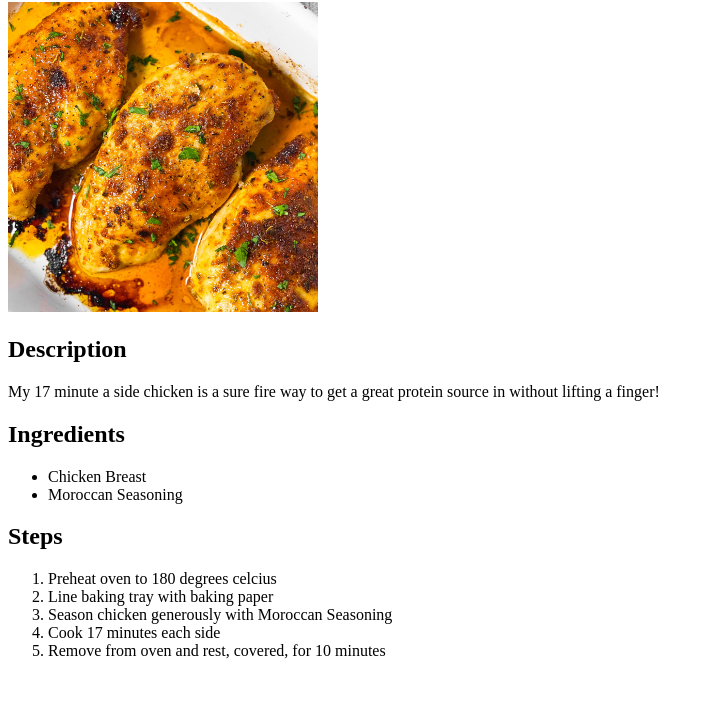
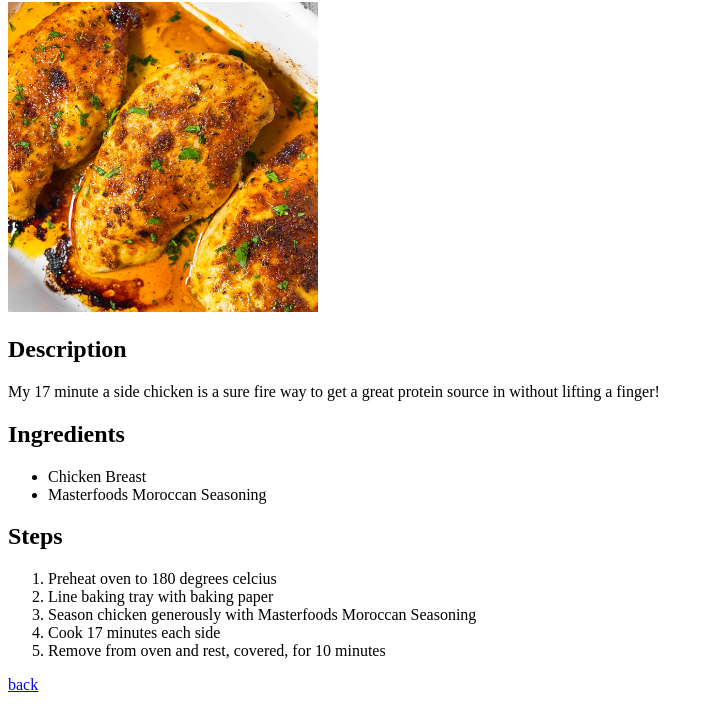
Before and after one commit to edwodles/odin-recipes, a plain HTML site: page recipes/chicken.html in a window 1280 px wide. Shown: the part 78-800 px from the top of the page, without its empty margins (0-713 px from the left). Drawn offline with Linux system fonts and the light colour scheme.

Commit message:
Add back button

```diff
--- a/recipes/chicken.html
+++ b/recipes/chicken.html
@@ -19,15 +19,16 @@
     <h2>Ingredients</h2>
     <ul>
         <li>Chicken Breast</li>
-        <li>Moroccan Seasoning</li>
+        <li>Masterfoods Moroccan Seasoning</li>
     </ul>
     <h2>Steps</h2>
     <ol>
         <li>Preheat oven to 180 degrees celcius</li>
         <li>Line baking tray with baking paper</li>
-        <li>Season chicken generously with Moroccan Seasoning</li>
+        <li>Season chicken generously with Masterfoods Moroccan Seasoning</li>
         <li>Cook 17 minutes each side</li>
         <li>Remove from oven and rest, covered, for 10 minutes</li>
     </ol>
+    <a href="../index.html">back</a>
 </body>
 </html>
```
Also changed, not shown: recipes/mince.html (+1 -0 lines), recipes/oats.html (+1 -0 lines).
